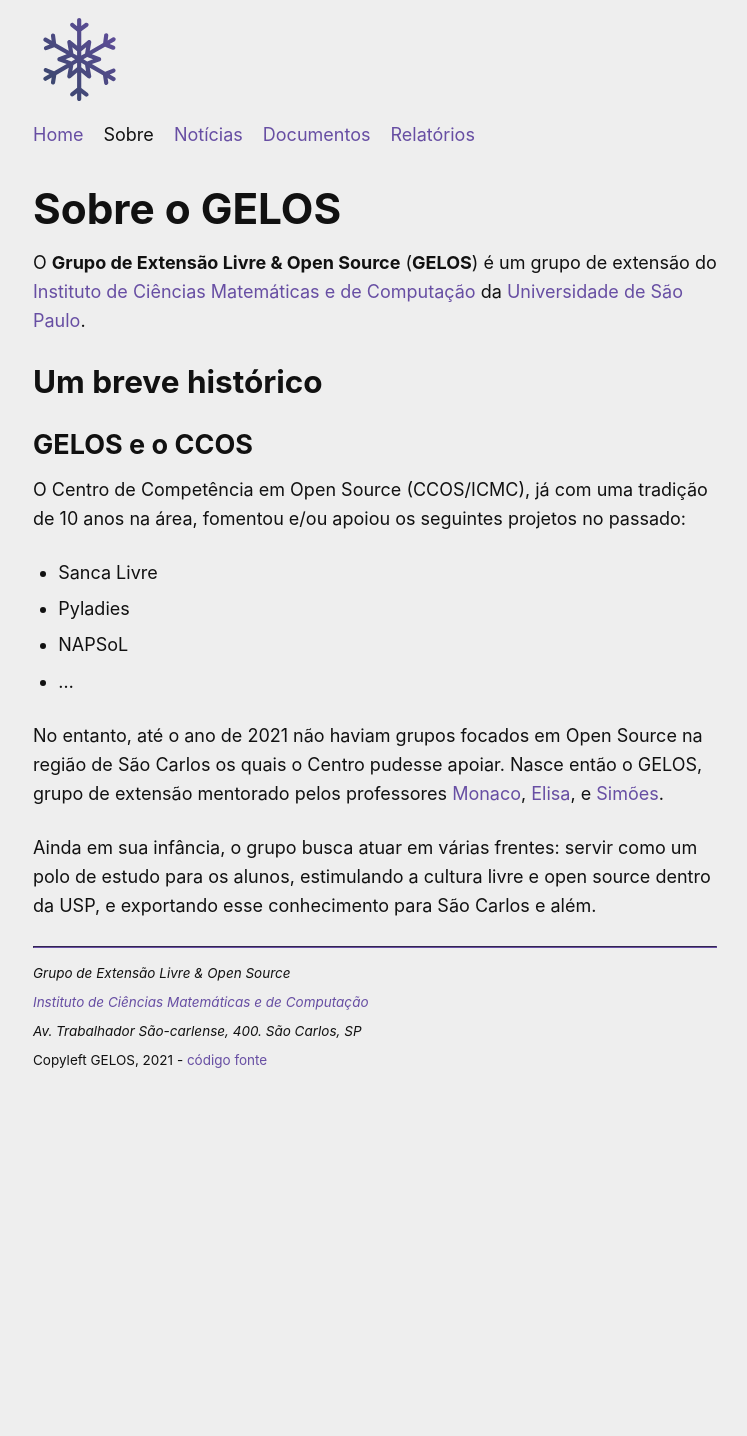
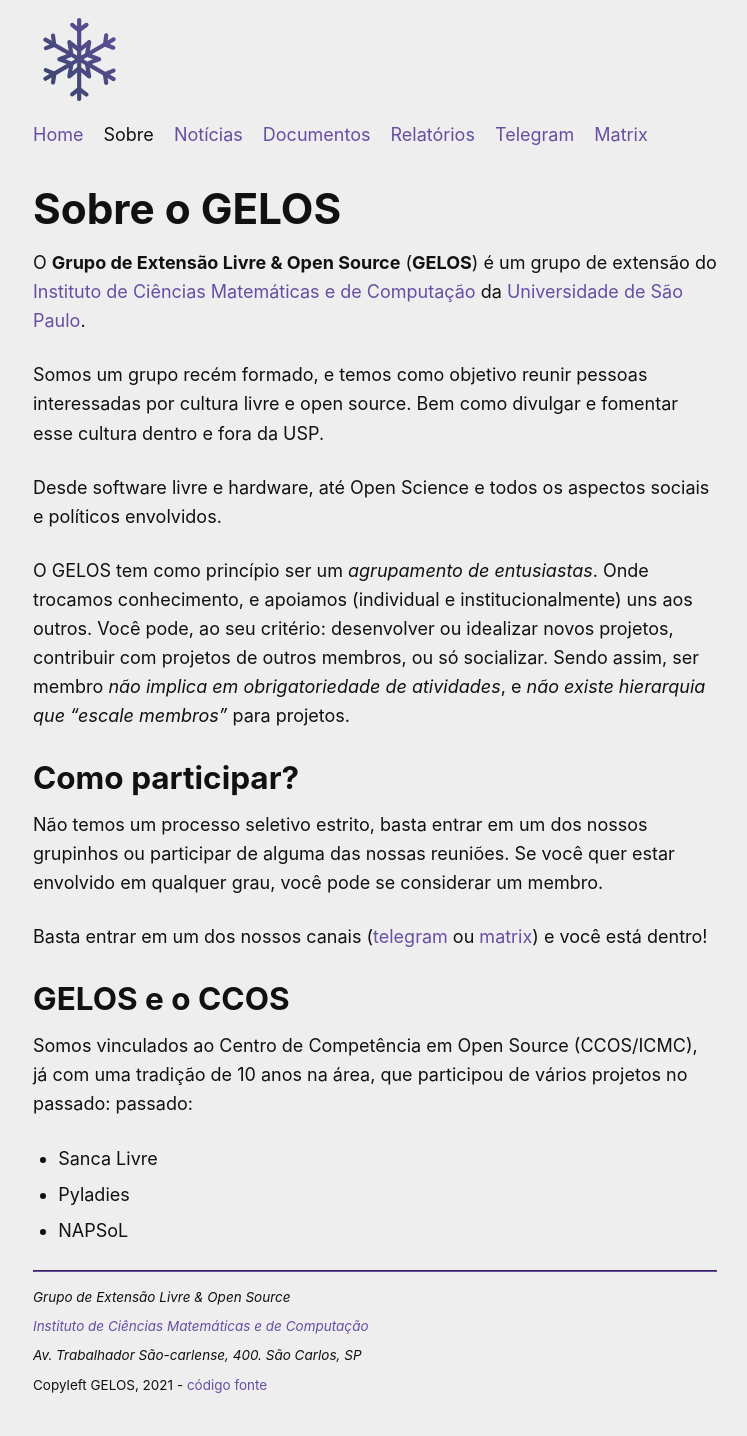
Before and after one commit to gelos-icmc/site, a Jekyll site: the page built from _pages/sobre.md, in a window 1280 px wide. Shown: the whole page, without its empty margins (265-1012 px from the left). Built offline with Jekyll 4.4.1, drawn with Linux system fonts in a browser that asks for light colours; before the commit the page ends 1111 px from its top, so only the background shows below that.

Commit message:
adicionar links para telegram e matrix, e melhorar sobre

```diff
--- a/_data/navegacao.yml
+++ b/_data/navegacao.yml
@@ -8,3 +8,7 @@
   link: documentos
 - name: Relatórios
   link: relatorios
+- name: Telegram
+  link: https://telegram.gelos.club
+- name: Matrix
+  link: https://matrix.gelos.club
--- a/_pages/sobre.md
+++ b/_pages/sobre.md
@@ -4,19 +4,37 @@ title: Sobre
 
 # Sobre o GELOS
 
-O **Grupo de Extensão Livre & Open Source** (**GELOS**) é um grupo de extensão do [Instituto de Ciências Matemáticas e de
-Computação](https://icmc.usp.br) da [Universidade de São Paulo](https://usp.br).
+O **Grupo de Extensão Livre & Open Source** (**GELOS**) é um grupo de extensão
+do [Instituto de Ciências Matemáticas e de Computação](https://icmc.usp.br) da
+[Universidade de São Paulo](https://usp.br).
 
-## Um breve histórico
+Somos um grupo recém formado, e temos como objetivo reunir pessoas interessadas
+por cultura livre e open source. Bem como divulgar e fomentar esse cultura
+dentro e fora da USP.
 
-### GELOS e o CCOS
+Desde software livre e hardware, até Open Science e todos os aspectos sociais
+e políticos envolvidos.
 
-O Centro de Competência em Open Source (CCOS/ICMC), já com uma tradição de 10 anos na área, fomentou e/ou apoiou os seguintes projetos no passado:
+O GELOS tem como princípio ser um *agrupamento de entusiastas*. Onde trocamos
+conhecimento, e apoiamos (individual e institucionalmente) uns aos outros. Você
+pode, ao seu critério: desenvolver ou idealizar novos projetos, contribuir com
+projetos de outros membros, ou só socializar. Sendo assim, ser membro *não
+implica em obrigatoriedade de atividades*, e *não existe hierarquia que "escale
+membros"* para projetos.
+
+## Como participar?
+Não  temos um processo seletivo estrito, basta entrar em um dos nossos
+grupinhos ou participar de alguma das nossas reuniões.  Se você quer estar
+envolvido em qualquer grau, você pode se considerar um membro.
+
+Basta entrar em um dos nossos canais ([telegram](https://telegram.gelos.club)
+ou [matrix](https://matrix.gelos.club)) e você está dentro!
+
+## GELOS e o CCOS
+
+Somos vinculados ao Centro de Competência em Open Source (CCOS/ICMC), já com
+uma tradição de 10 anos na área, que participou de vários projetos no passado:
+passado:
 - Sanca Livre
 - Pyladies
 - NAPSoL
-- ...
-
-No entanto, até o ano de 2021 não haviam grupos focados em Open Source na região de São Carlos os quais o Centro pudesse apoiar. Nasce então o GELOS, grupo de extensão mentorado pelos professores [Monaco](https://www.icmc.usp.br/pessoas?id=1678183), [Elisa](https://www.icmc.usp.br/pessoas?id=211665), e [Simões](https://www.icmc.usp.br/pessoas?id=9662297).
-
-Ainda em sua infância, o grupo busca atuar em várias frentes: servir como um polo de estudo para os alunos, estimulando a cultura livre e open source dentro da USP, e exportando esse conhecimento para São Carlos e além.
```
